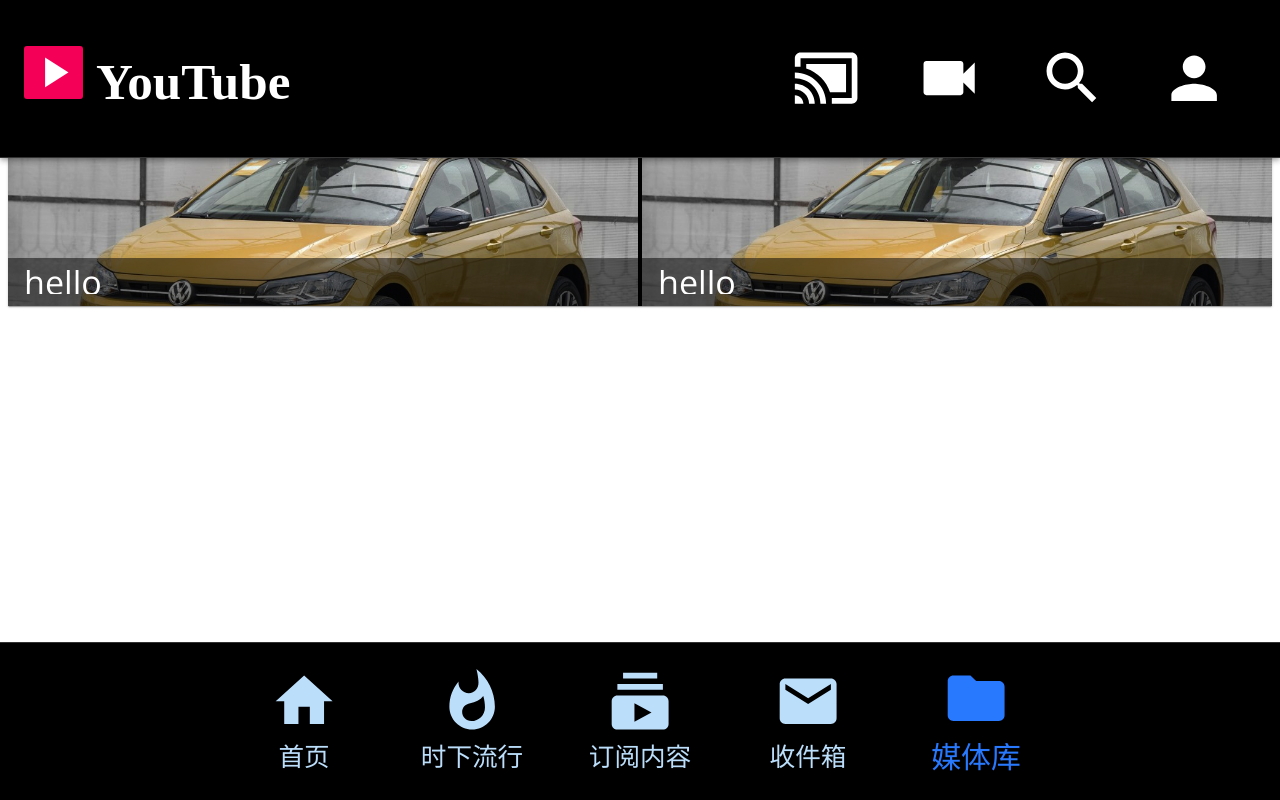
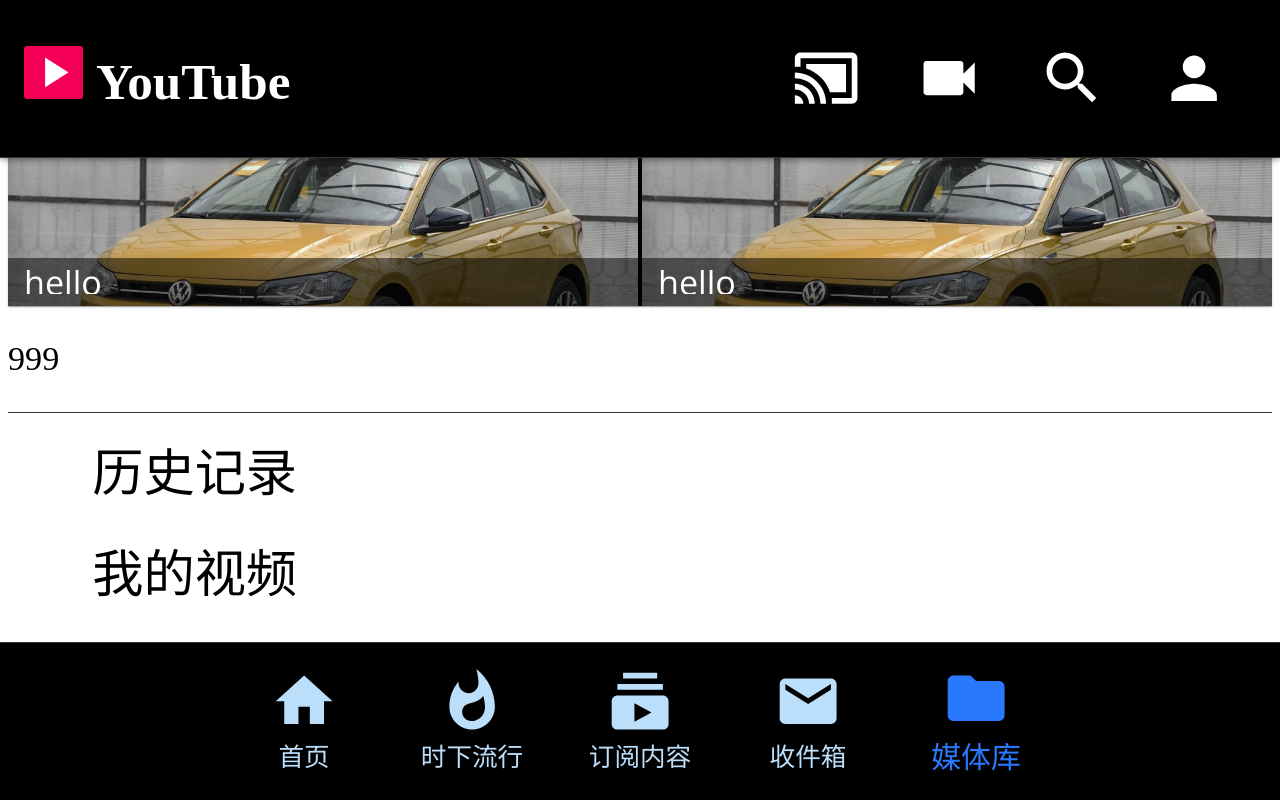
Before and after one commit to eel-io/youtube, a React app: page /media in a window 1280 px wide. Shown: the top 800 px of the page. Built offline with nearby package versions, Linux system fonts and the light colour scheme.

Commit message:
fixed: onClick parameters

```diff
--- a/package.json
+++ b/package.json
@@ -68,7 +68,8 @@
     "node-sass": "^4.12.0",
     "react-router-dom": "^5.0.1",
     "sass-loader": "^7.1.0",
-    "typescript": "^3.5.3"
+    "typescript": "^3.5.3",
+    "vconsole": "^3.3.2"
   },
   "jest": {
     "collectCoverageFrom": [
--- a/src/common/scss/reset.scss
+++ b/src/common/scss/reset.scss
@@ -13,6 +13,7 @@ p {
   display: inline-flex;
   align-items: center;
 }
+a { text-decoration: none; }
 
 .none { display: none; }
 .hidden { visibility: hidden; }
--- a/src/components/common/app-root.tsx
+++ b/src/components/common/app-root.tsx
@@ -1,4 +1,5 @@
-import React, { ReactNode } from 'react';
+import React, { ReactNode, useEffect } from 'react';
+import VConsole from 'vconsole';
 
 interface IProps {
   children: ReactNode,
@@ -6,6 +7,12 @@ interface IProps {
 interface IState {};
 
 const AppRoot = (props: IProps, state: IState) => {
+
+  useEffect(() => {
+    // tslint:disable-next-line:no-unused-expression
+    new VConsole();
+  }, []);
+
   return (
     <>{props.children}</>
   )
--- a/src/components/common/app-theme.tsx
+++ b/src/components/common/app-theme.tsx
@@ -8,7 +8,6 @@ interface IProps {
 };
 interface IState {};
 
-
 const AppTheme = (props: IProps, state: IState) => {
   return (
     <ThemeProvider theme={ThemeConfig}>
--- a/src/components/common/page-404.tsx
+++ b/src/components/common/page-404.tsx
@@ -1,14 +1,36 @@
 import React from 'react';
+import { withRouter, RouteComponentProps, Link } from 'react-router-dom';
+import { Button } from '@material-ui/core';
 
-interface IProps {};
+import '@scss/common/page404';
+
+interface IProps extends RouteComponentProps {};
 interface IState {};
 
 const Page404 = (props: IProps, state: IState) => {
+
+  const onBack = () => {
+    props.history.goBack();
+  }
+
   return (
-    <div>
-      <p>Page Not Found!</p>
+    <div className="page-404">
+      <ul>
+        <li>
+          <p>Page Not Found!</p>
+        </li>
+        <li>
+          <Link to="/">
+            <Button variant="contained" color="secondary">Back to Home</Button>
+          </Link>
+        </li>
+        <li>
+          <Button variant="contained" color="secondary"
+            onClick={onBack}>Back to Previous</Button>
+        </li>
+      </ul>
     </div>
   )
 }
 
-export default Page404;
+export default withRouter(Page404);
--- a/src/components/home/index.tsx
+++ b/src/components/home/index.tsx
@@ -23,16 +23,6 @@ const Home = (props: IProps, state: IState) => {
         <List />
         <List />
         <List />
-        <List />
-        <List />
-        <List />
-        <List />
-        <List />
-        <List />
-        <List />
-        <List />
-        <List />
-        <List />
         <p>End ---</p>
       </section>
 
--- a/src/components/media/index.tsx
+++ b/src/components/media/index.tsx
@@ -1,13 +1,25 @@
 import React, { useEffect } from 'react';
+import { Divider } from '@material-ui/core';
+import { Theme, createStyles, makeStyles } from '@material-ui/core/styles';
 
 import AppHeader from '@comp/common/app-header';
 import AppNav from '@comp/common/app-nav';
 import List from './list';
+import Options from './options';
 
 interface IProps {};
 interface IState {};
 
+const useStyles = makeStyles((theme: Theme) =>
+  createStyles({
+    dividerStyle: {
+      background: '#333',
+    },
+  }),
+);
+
 const Media = (props: IProps, state: IState) => {
+  const classes = useStyles();
 
   useEffect(() => {
     console.log('Media props: ', props);
@@ -19,6 +31,9 @@ const Media = (props: IProps, state: IState) => {
 
       <section className="app-paper">
         <List />
+        <p>999</p>
+        <Divider className={classes.dividerStyle} />
+        <Options />
       </section>
 
       <AppNav value="media" />
--- /dev/null
+++ b/src/components/media/options.tsx
@@ -0,0 +1,63 @@
+import React, { useEffect } from 'react';
+import { withRouter, RouteComponentProps } from 'react-router-dom';
+import { List, ListItemIcon, ListItemText } from '@material-ui/core';
+import ListItem from '@material-ui/core/ListItem';
+import { Theme, createStyles, makeStyles } from '@material-ui/core/styles';
+import HistoryIcon from '@material-ui/icons/History';
+import VideoLibaryIcon from '@material-ui/icons/VideoLibrary';
+import LocalOfferIcon from '@material-ui/icons/LocalOffer';
+
+interface IProps extends RouteComponentProps {};
+interface IState {};
+
+const useStyles = makeStyles((theme: Theme) =>
+  createStyles({
+    iconStyle: {
+      color: '#fff',
+    },
+  }),
+);
+
+const Options = (props: IProps, state: IState) => {
+  const classes = useStyles();
+
+  useEffect(() => {
+    console.log('options page: ', props);
+  }, []);
+
+  const toHistory = (toUrl: string) => {
+    setTimeout(() => {
+      props.history.push(toUrl);
+    }, 300);
+  }
+
+  return (
+    <div className="options-page">
+      <List>
+        <ListItem button={true}
+          onClick={() => toHistory('history')}>
+          <ListItemIcon>
+            <HistoryIcon className={classes.iconStyle} />
+          </ListItemIcon>
+          <ListItemText primary="历史记录" />
+        </ListItem>
+        <ListItem button={true}
+          onClick={() => toHistory('my_video')}>
+          <ListItemIcon>
+            <VideoLibaryIcon className={classes.iconStyle} />
+          </ListItemIcon>
+          <ListItemText primary="我的视频" />
+        </ListItem>
+        <ListItem button={true}
+          onClick={() => toHistory('buy_video')}>
+          <ListItemIcon>
+            <LocalOfferIcon className={classes.iconStyle} />
+          </ListItemIcon>
+          <ListItemText primary="购买的内容" />
+        </ListItem>
+      </List>
+    </div>
+  )
+}
+
+export default withRouter(Options);
--- a/src/components/popular/index.tsx
+++ b/src/components/popular/index.tsx
@@ -18,7 +18,6 @@ const Popular = (props: IProps, state: IState) => {
 
   const onCover = () => {
     store.toggleCover();
-    console.log(coverRef.current);
   }
 
   return (
--- /dev/null
+++ b/src/scss/common/page404.scss
@@ -0,0 +1,25 @@
+@import '@commonScss/color.scss';
+
+.page-404 {
+  width: 100%;
+  height: 100vh;
+  display: flex;
+  flex-direction: column;
+  align-items: center;
+  justify-content: center;
+
+  ul {
+    width: 100%;
+    display: flex;
+    flex-direction: column;
+
+    li {
+      width: 100%;
+      padding: 0.5rem 0;
+      display: flex;
+      flex-direction: column;
+      justify-content: center;
+      align-items: center;
+    }
+  }
+}
--- /dev/null
+++ b/src/types/vconsole.d.ts
@@ -0,0 +1 @@
+declare module "vconsole";
--- a/tslint.json
+++ b/tslint.json
@@ -19,6 +19,7 @@
     "no-unused-expression": [true],
     "no-shadowed-variable": false,
     "label-position": false,
-    "no-string-literal": false
+    "no-string-literal": false,
+    "jsx-no-lambda": false
   }
 }
```
